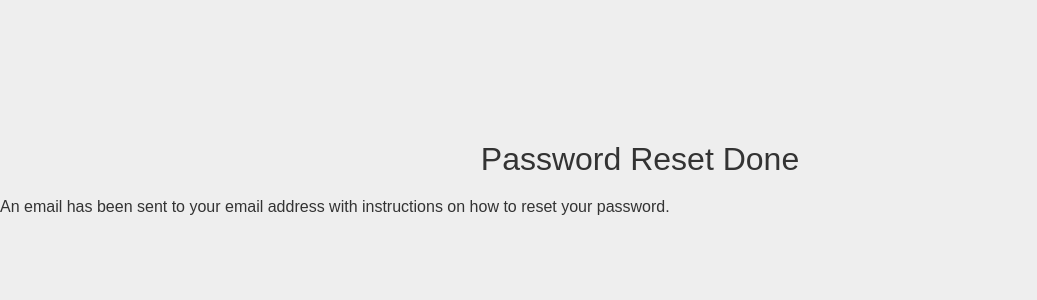
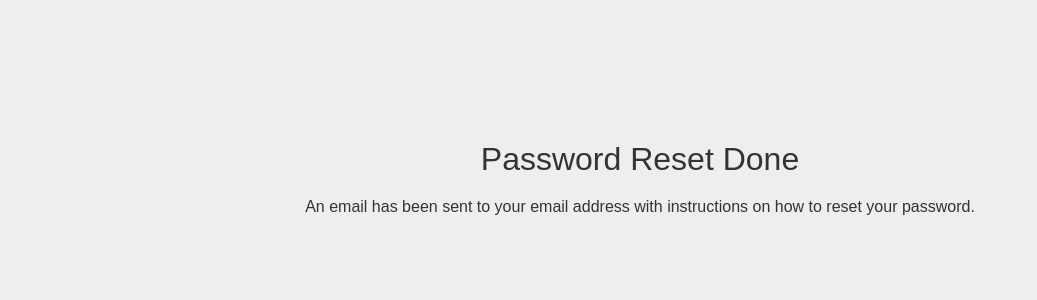
Before and after one commit to Oluwaseun241/Django-Auth, a Django app: page /password_reset/done/ in a window 1280 px wide. Shown: the part 232-532 px from the top of the page, without its empty margins (0-1037 px from the left). Run offline with Django 4.2, Linux system fonts and the light colour scheme.

Commit message:
God abeg

```diff
--- a/templates/base/password_reset_done.html
+++ b/templates/base/password_reset_done.html
@@ -10,7 +10,7 @@
   </head>
   <body>
     <h1>Password Reset Done</h1>
-    <p>
+    <p class="body_text">
       An email has been sent to your email address with instructions on how to
       reset your password.
     </p>
```
Also changed, not shown: templates/base/password_reset_confirm.html (line endings or trailing spaces), 3 other files.
